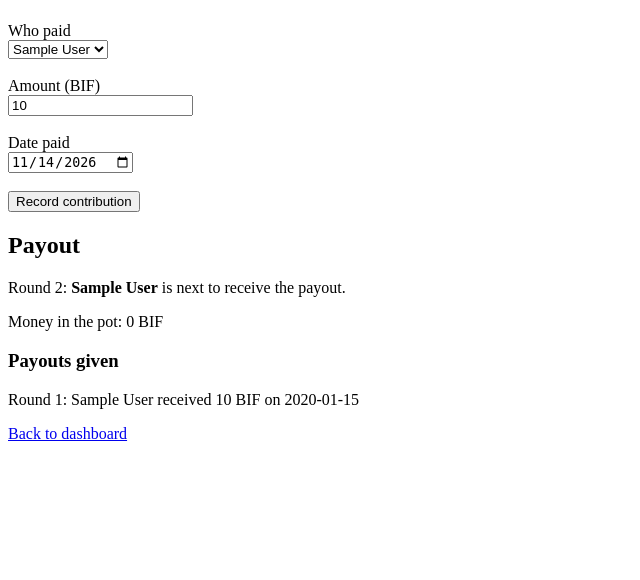
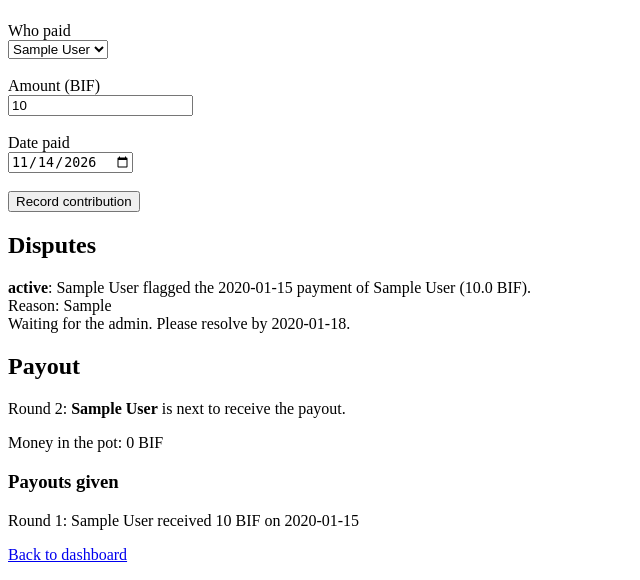
Before and after one commit to EmnaBarezi/nextpay, a Flask app: page /groups/1 in a window 1280 px wide. Shown: the part 494-1074 px from the top of the page, without its empty margins (0-640 px from the left). Before the commit the page ends 935 px from the top, so only its background shows below. Run offline with Flask 3, Linux system fonts and the light colour scheme; the visitor is signed in with stand-in values (Sample User, id 1); tables that the repository leaves empty hold one stand-in row (values such as "Sample post").

Commit message:
Add dispute flagging and admin resolution

```diff
--- a/app.py
+++ b/app.py
@@ -1,5 +1,5 @@
 # NextPay - app for tontine groups in Burundi
-# Step 28: members now see a reminder when a contribution is due soon
+# Step 29: members can flag a contribution and the admin can resolve the dispute
 
 import calendar
 import os
@@ -58,7 +58,7 @@ def init_db():
         )
     """)
 
-    # the memberships table, from the Membership class in my class diagram
+    # new: the memberships table, from the Membership class in my class diagram
     # one row = one member inside one group, so the same member can be in many groups
     # the PRIMARY KEY on (group_id, user_id) stops me from adding the same person twice
     conn.execute("""
@@ -74,7 +74,7 @@ def init_db():
         )
     """)
 
-    # the contributions table, from the Contribution class in my class diagram
+    # new: the contributions table, from the Contribution class in my class diagram
     # one row = one payment made by one member of one group
     # status starts as Recorded, later it will change to Confirmed or Flagged
     conn.execute("""
@@ -89,7 +89,7 @@ def init_db():
         )
     """)
 
-    # the payouts table, from the Payout class in my class diagram
+    # new: the payouts table, from the Payout class in my class diagram
     # one row = the money one member received in one round
     conn.execute("""
         CREATE TABLE IF NOT EXISTS payouts (
@@ -101,6 +101,27 @@ def init_db():
             payout_date TEXT NOT NULL,
             FOREIGN KEY (group_id) REFERENCES tontine_groups (group_id),
             FOREIGN KEY (user_id) REFERENCES users (user_id)
+        )
+    """)
+
+    # new: the disputes table, from the Dispute class in my class diagram
+    # one row = one complaint about one contribution
+    # old_amount and new_amount keep a record of every correction (NFR 4)
+    conn.execute("""
+        CREATE TABLE IF NOT EXISTS disputes (
+            dispute_id INTEGER PRIMARY KEY AUTOINCREMENT,
+            group_id INTEGER NOT NULL,
+            contribution_id INTEGER NOT NULL,
+            raised_by INTEGER NOT NULL,
+            reason TEXT NOT NULL,
+            status TEXT NOT NULL DEFAULT 'Open',
+            resolution_note TEXT,
+            old_amount REAL,
+            new_amount REAL,
+            created_at TEXT NOT NULL,
+            FOREIGN KEY (group_id) REFERENCES tontine_groups (group_id),
+            FOREIGN KEY (contribution_id) REFERENCES contributions (contribution_id),
+            FOREIGN KEY (raised_by) REFERENCES users (user_id)
         )
     """)
     conn.commit()
@@ -392,7 +413,7 @@ def create_group():
     return redirect("/dashboard")
 
 
-# this shows the page of one group with its members
+# new: this shows the page of one group with its members
 @app.get("/groups/<int:group_id>")
 def group_page(group_id):
     if "user_id" not in session:
@@ -421,7 +442,7 @@ def group_page(group_id):
         conn.close()
         return "You cannot open this group."
 
-    # I get the members in the order they joined, this order will be used for the payouts
+    # I get the members in the order they joined, this order will be used for the payouts later
     members = conn.execute(
         """
         SELECT m.join_order, u.full_name, u.email, u.user_id
@@ -433,10 +454,10 @@ def group_page(group_id):
         (group_id,),
     ).fetchall()
 
-    # I get the contributions of this group, the newest first
+    # new: I get the contributions of this group, the newest first
     contributions = conn.execute(
         """
-        SELECT c.payment_date, u.full_name, c.amount, c.status
+        SELECT c.contribution_id, c.payment_date, u.full_name, c.amount, c.status
         FROM contributions c
         JOIN users u ON u.user_id = c.user_id
         WHERE c.group_id = ?
@@ -445,7 +466,7 @@ def group_page(group_id):
         (group_id,),
     ).fetchall()
 
-    # whose turn it is, and the payouts that were already given
+    # new: whose turn it is, and the payouts that were already given
     round_number, next_member, pot = next_turn(conn, group_id)
     payouts = conn.execute(
         """
@@ -454,6 +475,23 @@ def group_page(group_id):
         JOIN users u ON u.user_id = p.user_id
         WHERE p.group_id = ?
         ORDER BY p.round_number DESC
+        """,
+        (group_id,),
+    ).fetchall()
+
+    # new: the disputes of this group, the newest first
+    # date(..., '+3 days') gives the day the admin should resolve it by
+    disputes = conn.execute(
+        """
+        SELECT d.dispute_id, d.contribution_id, c.payment_date, cu.full_name, c.amount,
+               ru.full_name, d.reason, d.status, d.resolution_note,
+               d.old_amount, d.new_amount, date(d.created_at, '+3 days')
+        FROM disputes d
+        JOIN contributions c ON c.contribution_id = d.contribution_id
+        JOIN users cu ON cu.user_id = c.user_id
+        JOIN users ru ON ru.user_id = d.raised_by
+        WHERE d.group_id = ?
+        ORDER BY d.dispute_id DESC
         """,
         (group_id,),
     ).fetchall()
@@ -469,12 +507,13 @@ def group_page(group_id):
         next_member=next_member,
         pot=pot,
         payouts=payouts,
+        disputes=disputes,
         is_admin=is_admin,
         today=date.today().isoformat(),
     )
 
 
-# this runs when the admin clicks "Add member"
+# new: this runs when the admin clicks "Add member"
 @app.post("/groups/<int:group_id>/members")
 def add_member(group_id):
     if "user_id" not in session:
@@ -526,7 +565,7 @@ def add_member(group_id):
     return redirect("/groups/" + str(group_id))
 
 
-# this runs when the admin clicks "Remove" next to a member
+# new: this runs when the admin clicks "Remove" next to a member
 @app.post("/groups/<int:group_id>/members/<int:user_id>/remove")
 def remove_member(group_id, user_id):
     if "user_id" not in session:
@@ -555,7 +594,7 @@ def remove_member(group_id, user_id):
     return redirect("/groups/" + str(group_id))
 
 
-# this runs when the admin clicks "Record contribution"
+# new: this runs when the admin clicks "Record contribution"
 @app.post("/groups/<int:group_id>/contributions")
 def record_contribution(group_id):
     if "user_id" not in session:
@@ -607,7 +646,7 @@ def record_contribution(group_id):
     return redirect("/groups/" + str(group_id))
 
 
-# this runs when the admin clicks "Record payout"
+# new: this runs when the admin clicks "Record payout"
 @app.post("/groups/<int:group_id>/payouts")
 def record_payout(group_id):
     if "user_id" not in session:
@@ -644,6 +683,135 @@ def record_payout(group_id):
     return redirect("/groups/" + str(group_id))
 
 
+# new: this runs when a member clicks "Flag" next to a contribution
+@app.post("/groups/<int:group_id>/contributions/<int:contribution_id>/flag")
+def flag_contribution(group_id, contribution_id):
+    if "user_id" not in session:
+        return redirect("/login")
+
+    conn = sqlite3.connect(DB_NAME)
+
+    # only a member of THIS group can flag a record (the admin resolves disputes, not flags them)
+    is_member = conn.execute(
+        "SELECT 1 FROM memberships WHERE group_id = ? AND user_id = ?",
+        (group_id, session["user_id"]),
+    ).fetchone()
+    if is_member is None:
+        conn.close()
+        return "Only a member of this group can flag a record."
+
+    # the contribution must belong to this group
+    contribution = conn.execute(
+        "SELECT status FROM contributions WHERE contribution_id = ? AND group_id = ?",
+        (contribution_id, group_id),
+    ).fetchone()
+    if contribution is None:
+        conn.close()
+        return "This record does not exist."
+    if contribution[0] == "Flagged":
+        conn.close()
+        return "This record is already flagged and waiting for the admin."
+
+    # the member must say why they think the record is wrong
+    reason = request.form["reason"].strip()
+    if reason == "":
+        conn.close()
+        return "Please write why you think this record is wrong."
+    if len(reason) > 300:
+        conn.close()
+        return "The reason is too long. Please use 300 characters or less."
+
+    # I save the dispute and I change the status of the contribution to Flagged
+    conn.execute(
+        "INSERT INTO disputes (group_id, contribution_id, raised_by, reason, created_at) VALUES (?, ?, ?, ?, ?)",
+        (group_id, contribution_id, session["user_id"], reason, date.today().isoformat()),
+    )
+    conn.execute(
+        "UPDATE contributions SET status = 'Flagged' WHERE contribution_id = ?",
+        (contribution_id,),
+    )
+    conn.commit()
+    conn.close()
+
+    return redirect("/groups/" + str(group_id))
+
+
+# new: this runs when the admin clicks "Resolve" on a dispute
+@app.post("/groups/<int:group_id>/disputes/<int:dispute_id>/resolve")
+def resolve_dispute(group_id, dispute_id):
+    if "user_id" not in session:
+        return redirect("/login")
+
+    conn = sqlite3.connect(DB_NAME)
+
+    # business rule: only the admin of THIS group can resolve a dispute
+    group = conn.execute(
+        "SELECT 1 FROM tontine_groups WHERE group_id = ? AND admin_id = ?",
+        (group_id, session["user_id"]),
+    ).fetchone()
+    if group is None:
+        conn.close()
+        return "Only the admin of this group can resolve a dispute."
+
+    # the dispute must belong to this group and still be open
+    dispute = conn.execute(
+        "SELECT contribution_id, status FROM disputes WHERE dispute_id = ? AND group_id = ?",
+        (dispute_id, group_id),
+    ).fetchone()
+    if dispute is None:
+        conn.close()
+        return "This dispute does not exist."
+    if dispute[1] != "Open":
+        conn.close()
+        return "This dispute is already resolved."
+
+    # the admin must choose to keep or correct the record, and write a note the member can see
+    decision = request.form["decision"]
+    note = request.form["note"].strip()
+    if decision not in ("keep", "correct"):
+        conn.close()
+        return "Please choose to keep or correct the record."
+    if note == "":
+        conn.close()
+        return "Please write a resolution note, so the member understands the decision."
+
+    # I take the amount now saved in the record, I keep it as the old amount
+    old_amount = conn.execute(
+        "SELECT amount FROM contributions WHERE contribution_id = ?", (dispute[0],)
+    ).fetchone()[0]
+    new_amount = None
+
+    if decision == "correct":
+        try:
+            new_amount = float(request.form["new_amount"])
+        except ValueError:
+            conn.close()
+            return "To correct the record, please enter the right amount as a number."
+        if new_amount <= 0:
+            conn.close()
+            return "The right amount must be more than 0."
+        # I change the amount in the contribution
+        conn.execute(
+            "UPDATE contributions SET amount = ? WHERE contribution_id = ?",
+            (new_amount, dispute[0]),
+        )
+
+    # the contribution goes back to Confirmed, like in my state diagram
+    conn.execute(
+        "UPDATE contributions SET status = 'Confirmed' WHERE contribution_id = ?",
+        (dispute[0],),
+    )
+    # the dispute is closed, and I keep the old and the new amount as a record of the correction
+    conn.execute(
+        "UPDATE disputes SET status = 'Resolved', resolution_note = ?, old_amount = ?, new_amount = ? WHERE dispute_id = ?",
+        (note, old_amount, new_amount, dispute_id),
+    )
+    conn.commit()
+    conn.close()
+
+    return redirect("/groups/" + str(group_id))
+
+
 # logout clears the session, so the app forgets the user
 @app.get("/logout")
 def logout():
--- a/templates/group.html
+++ b/templates/group.html
@@ -42,7 +42,15 @@
         <p>No contributions recorded yet.</p>
     {% endif %}
     {% for c in contributions %}
-        <p>{{ c[0] }}: {{ c[1] }} paid {{ c[2] }} BIF ({{ c[3] }})</p>
+        <p>{{ c[1] }}: {{ c[2] }} paid {{ c[3] }} BIF ({{ c[4] }})
+        <!-- new: a member can flag a record that looks wrong, and must say why -->
+        {% if not is_admin and c[4] != 'Flagged' %}
+            <form method="post" action="/groups/{{ group[0] }}/contributions/{{ c[0] }}/flag" style="display:inline">
+                <input type="text" name="reason" placeholder="Why is this wrong?" maxlength="300" required>
+                <button type="submit">Flag</button>
+            </form>
+        {% endif %}
+        </p>
     {% endfor %}
 
     <!-- only the admin can record a contribution -->
@@ -66,7 +74,39 @@
         </form>
     {% endif %}
 
-    <!-- new: whose turn it is to receive the payout, the app works it out from the join order -->
+    <!-- new: the disputes, every member can see them and the notes of the admin -->
+    <h2>Disputes</h2>
+    {% if disputes|length == 0 %}
+        <p>No disputes.</p>
+    {% endif %}
+    {% for d in disputes %}
+        <p><strong>{{ d[7] }}</strong>: {{ d[5] }} flagged the {{ d[2] }} payment of {{ d[3] }} ({{ d[4] }} BIF).<br>
+        Reason: {{ d[6] }}<br>
+        {% if d[7] == 'Resolved' %}
+            Admin note: {{ d[8] }}
+            {% if d[10] %}<br>Corrected from {{ d[9] }} to {{ d[10] }} BIF.{% else %}<br>The record was kept.{% endif %}
+        {% else %}
+            Waiting for the admin. Please resolve by {{ d[11] }}.
+        {% endif %}
+        </p>
+        <!-- only the admin can resolve an open dispute -->
+        {% if is_admin and d[7] == 'Open' %}
+            <form method="post" action="/groups/{{ group[0] }}/disputes/{{ d[0] }}/resolve">
+                <label for="decision{{ d[0] }}">Decision</label><br>
+                <select id="decision{{ d[0] }}" name="decision">
+                    <option value="keep">Keep the record as it is</option>
+                    <option value="correct">Correct the amount</option>
+                </select><br><br>
+                <label for="new_amount{{ d[0] }}">Right amount (only if you correct)</label><br>
+                <input type="number" id="new_amount{{ d[0] }}" name="new_amount" min="1"><br><br>
+                <label for="note{{ d[0] }}">Note for the member</label><br>
+                <input type="text" id="note{{ d[0] }}" name="note" maxlength="300" required><br><br>
+                <button type="submit">Resolve</button>
+            </form>
+        {% endif %}
+    {% endfor %}
+
+    <!-- whose turn it is to receive the payout, the app works it out from the join order -->
     <h2>Payout</h2>
     {% if next_member %}
         <p>Round {{ round_number }}: <strong>{{ next_member[1] }}</strong> is next to receive the payout.</p>
```
